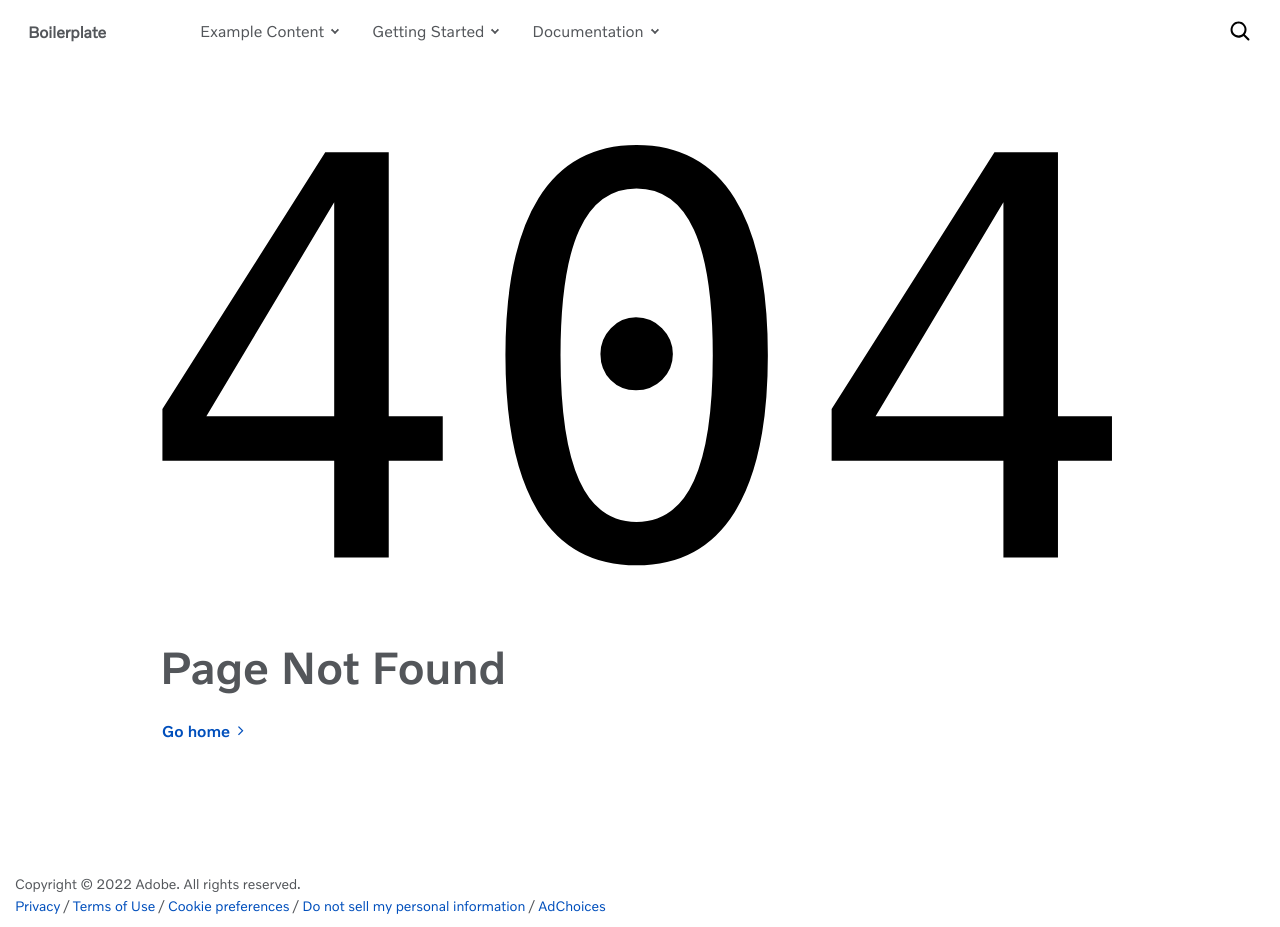
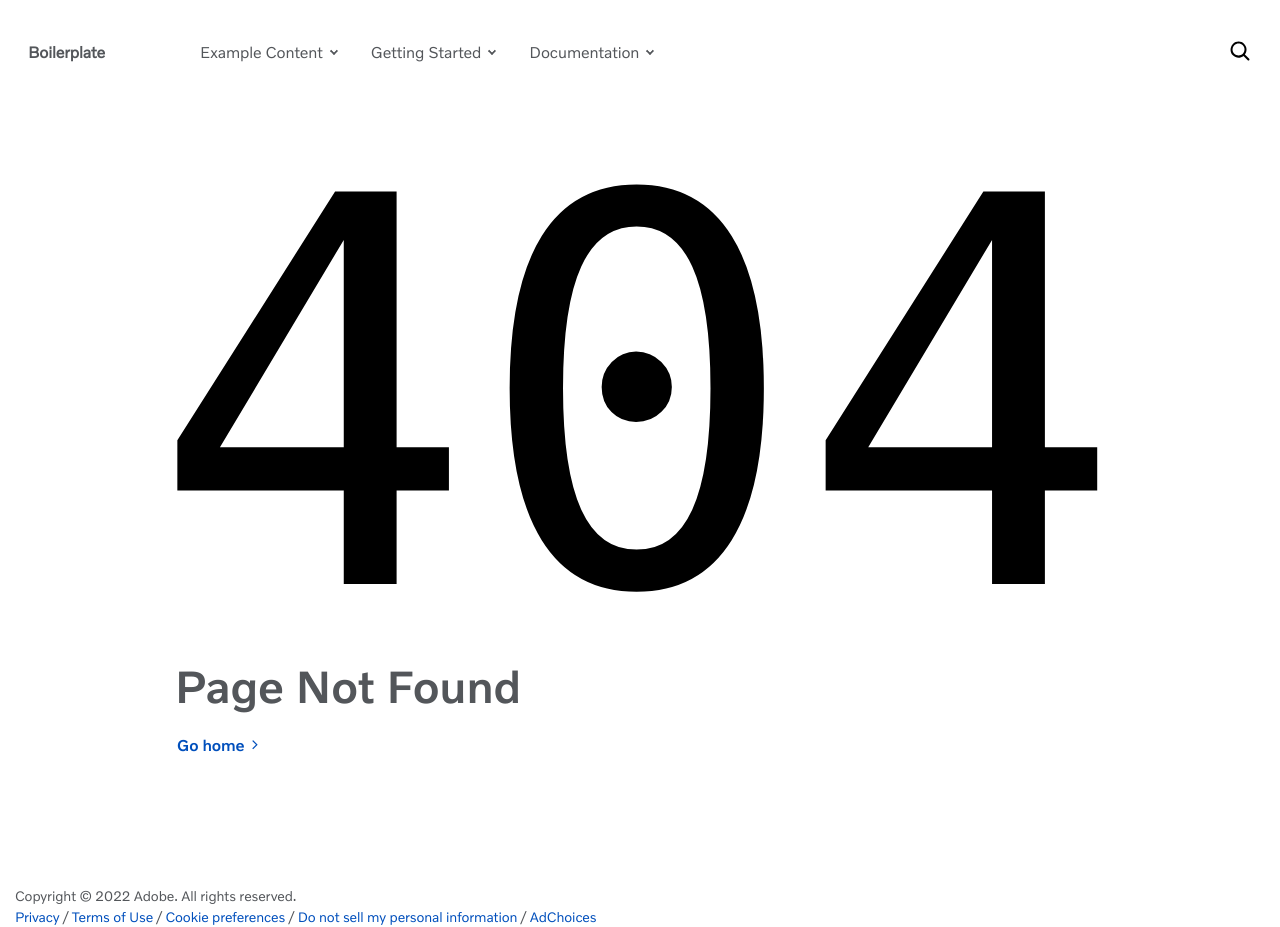
Before and after one commit to hlxsites/vg-volvotrucks-us, a website with bundled scripts: page 404.html in a window 1280 px wide. Built offline with nearby package versions, Linux system fonts and the light colour scheme; files whose address does not match are found by name.

Commit message:
Align padding and font with prod site

```diff
--- a/styles/styles.css
+++ b/styles/styles.css
@@ -94,7 +94,7 @@
   --heading-font-size-xs: 1.8rem;
 
   /* nav height */
-  --nav-height: 64px;
+  --nav-height: 104px;
 
 }
 
@@ -112,7 +112,7 @@ body {
   font-size: var(--body-font-size-m);
   margin: 0;
   font-family: var(--body-font-family);
-  line-height: 1.6;
+  line-height: 1.5;
   color: var(--text-color);
   background-color: var(--background-color);
   display: none;
@@ -131,7 +131,7 @@ h1, h2, h3,
 h4, h5, h6 {
   font-family: var(--heading-font-family);
   font-weight: normal;
-  line-height: 1.25;
+  line-height: 1;
   margin-top: 1em;
   margin-bottom: .5em;
   scroll-margin: calc(var(--nav-height) + 1em);
@@ -148,6 +148,7 @@ p, dl, ol, ul, pre, blockquote {
   margin-top: 1em;
   margin-bottom: 1em;
   font-size: var(--body-font-size-xs);
+  letter-spacing: -.1px
 }
 
 [data-align="center"] {
@@ -254,7 +255,7 @@ main input:hover {
 }
 
 main .section {
-  padding: 64px 0;
+  padding: 64px 15px;
 }
 
 main pre {
```
